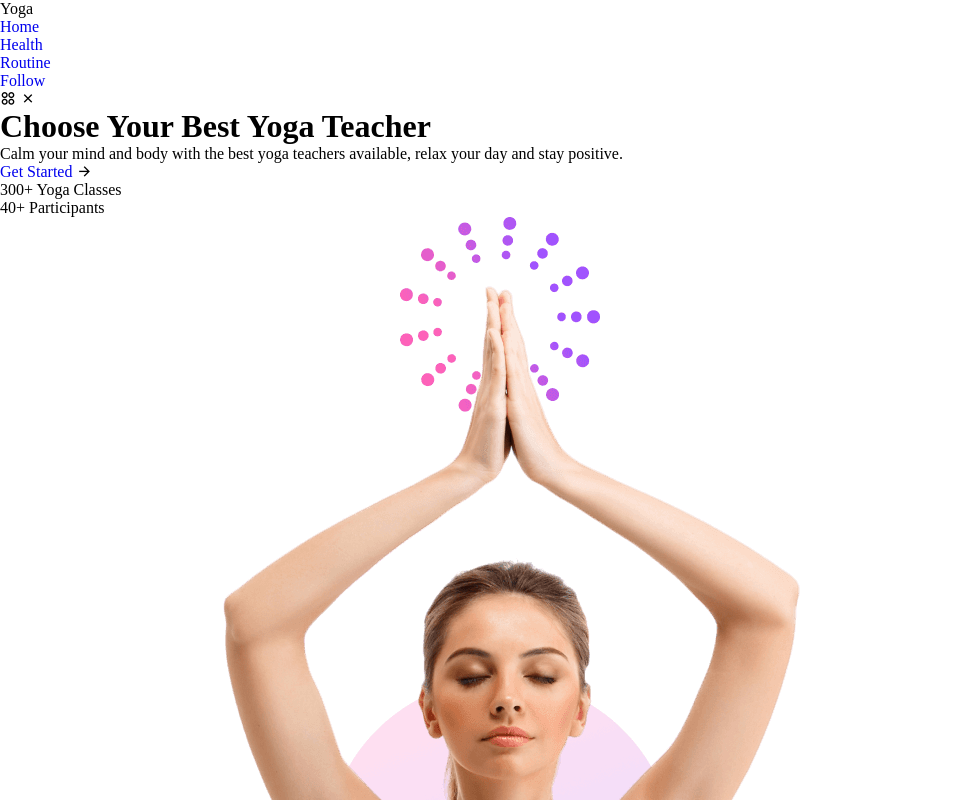
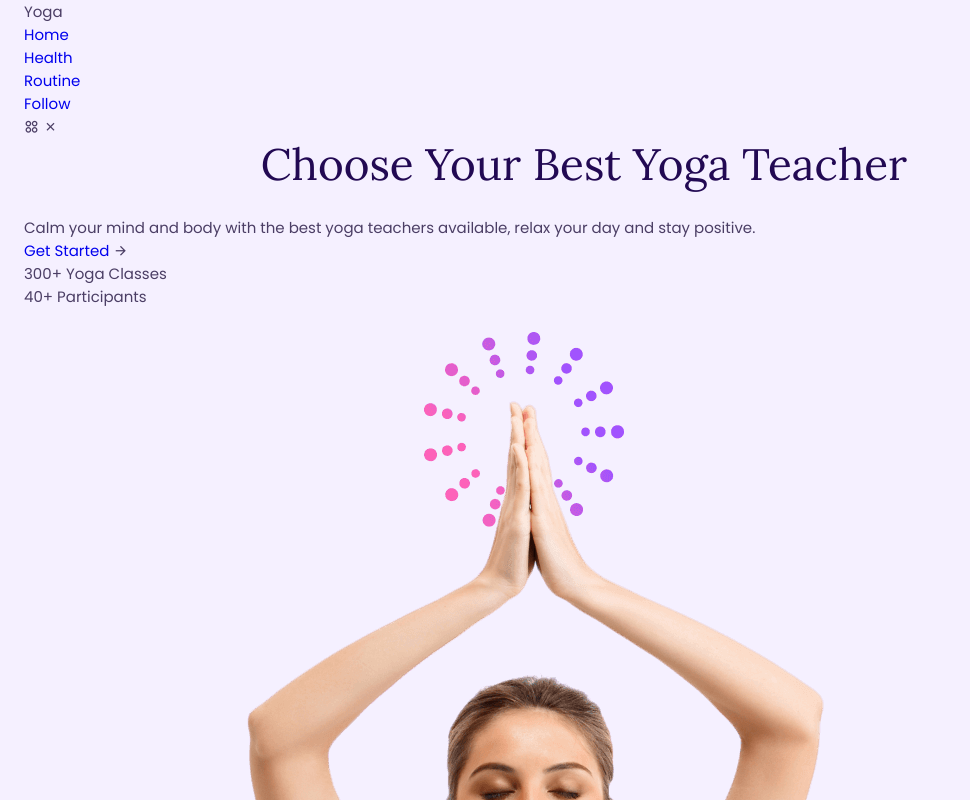
Before and after one commit to OrangaG/yoga-landing-page, a website built with Vite: page index.html in a window 1280 px wide. Shown: the top 800 px of the page, without its empty margins (0-970 px from the left). Built offline with nearby package versions, Linux system fonts and the light colour scheme.

Commit message:
base styling done

```diff
--- a/index.html
+++ b/index.html
@@ -31,23 +31,25 @@
       </header>
 
       <!-- Main section -->
-      <main class="main" id="home">
-        <div class="main__container grid">
-          <div class="main__details">
-            <h1 class="main__title">
+      <main class="main">
+        <!-- Home section -->
+        <section class="home section" id="home">
+          <div class="home__container grid">
+            <div class="home__details">
+              <h1 class="home__title">
                 Choose Your Best <span>Yoga</span> Teacher
               </h1>
-            <div class="main__star"></div>
-            <div class="main__circle"></div>
-            <p class="main__description">
+              <div class="home__star"></div>
+              <div class="home__circle"></div>
+              <p class="home__description">
                 Calm your mind and body with the best yoga teachers available,
                 relax your day and stay positive.
               </p>
-            <span class="main__btn btn--primary">
-              <a href="#" class="main__link">Get Started</a>
+              <span class="home__btn btn--primary">
+                <a href="#" class="home__link">Get Started</a>
                 <i class="ri-arrow-right-line"></i>
               </span>
-            <div class="main__info">
+              <div class="home__info">
                 <div class="info__class">300+ Yoga Classes</div>
                 <div class="info__members">40+ Participants</div>
               </div>
@@ -55,12 +57,13 @@
             <img
               src="/home-yoga.png"
               alt="woman in a yoga position"
-            class="main__image"
+              class="home__image"
             />
           </div>
-      </main>
+        </section>
 
-      <section class="influencers">
+        <!-- Influencers section -->
+        <section class="influencers section" id="influencers">
           <div class="influencers__container grid">
             <div class="influencers__image">
               <p class="influencers__number">#01</p>
@@ -84,7 +87,7 @@
         </section>
 
         <!-- Health section -->
-      <section class="health" id="health">
+        <section class="health section" id="health">
           <div class="health__container grid">
             <div class="health__image__wrapper">
               <div class="heart__info">
@@ -103,10 +106,11 @@
             </div>
 
             <div class="health__info">
-            <h2 class="health__title">Bring Happiness To Good Health!</h2>
+              <h2 class="section__title">Bring Happiness To Good Health!</h2>
               <p class="health__text">
-              If you take care of your good health, take care of your mentality
-              and lead a healthy life with positive thoughts every day.
+                If you take care of your good health, take care of your
+                mentality and lead a healthy life with positive thoughts every
+                day.
               </p>
 
               <span class="btn--primary">
@@ -118,13 +122,13 @@
         </section>
 
         <!-- Routine section -->
-      <section class="routine" id="routine">
+        <section class="routine section" id="routine">
           <div class="routine__container grid">
             <div class="routine__info">
-            <h2 class="routine__title">Anytime, Any Place, Any Workout</h2>
+              <h2 class="section__title">Anytime, Any Place, Any Workout</h2>
               <p class="routine__text">
-              Take your routine at any time of your day, with the new videos and
-              with the teachers who will guide you.
+                Take your routine at any time of your day, with the new videos
+                and with the teachers who will guide you.
               </p>
               <span class="btn--primary">
                 <a href="#" class="routine__link">Get Started Free</a>
@@ -156,14 +160,11 @@
         </section>
 
         <!-- Follow section -->
-      <section class="follow" id="follow">
+        <section class="follow section" id="follow">
           <div class="follow__container grid">
-          <img
-            src="public/follow-yoga-1.png"
-            alt="woman stretching on the beach"
-          />
+            <img src="/follow-yoga-1.png" alt="woman stretching on the beach" />
             <div class="follow__text">
-            <h2 class="follow__title">
+              <h2 class="section__title">
                 Follow Us On Instagram <span>#Yoga</span>
               </h2>
               <span class="btn--secondary">
@@ -171,25 +172,22 @@
                 <i class="ri-arrow-right-line"></i>
               </span>
             </div>
-          <img src="public/follow-yoga-2.png" alt="woman doing a yoga pose" />
+            <img src="/follow-yoga-2.png" alt="woman doing a yoga pose" />
+            <img src="/follow-yoga-3.png" alt="woman stretching in a forest" />
             <img
-            src="public/follow-yoga-3.png"
-            alt="woman stretching in a forest"
-          />
-          <img
-            src="public/follow-yoga-4.png"
+              src="/follow-yoga-4.png"
               alt="man doing a yoga pose on the beach"
             />
           </div>
         </section>
 
         <!-- Join section -->
-      <section class="join" id="join">
+        <section class="join section" id="join">
           <div class="join__container">
-          <h2 class="join__title">Join our newsletter</h2>
+            <h2 class="section__title">Join our newsletter</h2>
             <p class="join__text">
-            Subscribe to our newsletter to be aware of many things on discounts,
-            gifts, training and much more. Just enter your email.
+              Subscribe to our newsletter to be aware of many things on
+              discounts, gifts, training and much more. Just enter your email.
             </p>
 
             <form action="#" method="post">
@@ -200,8 +198,10 @@
             </form>
           </div>
         </section>
+      </main>
 
-      <footer class="footer" id="footer">
+      <!-- Footer section -->
+      <footer class="footer">
         <div class="footer__container grid">
           <div class="footer__info">
             <div class="footer__logo">Yoga</div>
--- a/src/sass/abstracts/_colors.scss
+++ b/src/sass/abstracts/_colors.scss
@@ -0,0 +1,13 @@
+$first-color: hsl(260, 100%, 66%);
+$second-color: hsl(328, 100%, 66%);
+
+$gradient-color: linear-gradient(75deg, $second-color 12%, $first-color 90%);
+
+$first-color-light: hsl(260, 88%, 92%);
+$first-color-dark: hsl(260, 80%, 16%);
+$title-color: hsl(260, 80%, 18%);
+$text-color: hsl(260, 24%, 32%);
+$text-color-light: hsl(260, 16%, 65%);
+$white-color: hsl(0, 0%, 100%);
+$body-color: hsl(260, 100%, 97%);
+$container-color: hsl(0, 0%, 100%);
--- a/src/sass/abstracts/_mixins.scss
+++ b/src/sass/abstracts/_mixins.scss
@@ -0,0 +1,32 @@
+$breakpoint-medium: 1152px;
+$breakpoint-small: 320px;
+
+@mixin screen($size, $type: min, $pixels: $breakpoint-small) {
+  @if $size == "small" {
+    @media screen and ($type + -width: $breakpoint-small) {
+      @content;
+    }
+  } @else if $size == "med-small" {
+    @media screen and ($type + -width: $breakpoint-medium-small) {
+      @content;
+    }
+  } @else if $size == "medium" {
+    @media screen and ($type + -width: $breakpoint-medium) {
+      @content;
+    }
+  } @else if $size == "large" {
+    @media screen and ($type + -width: $breakpoint-large) {
+      @content;
+    }
+  } @else if $size == "custom" {
+    @media screen and ($type + -width: $pixels + px) {
+      @content;
+    }
+  } @else {
+    @content;
+  }
+}
+
+@mixin dark-theme($secondary-color) {
+  @content;
+}
--- a/src/sass/abstracts/_variables.scss
+++ b/src/sass/abstracts/_variables.scss
@@ -0,0 +1,3 @@
+$header-height: 3.5rem;
+$z-tooltip: 10;
+$z-fixed: 100;
--- a/src/sass/base/_base.scss
+++ b/src/sass/base/_base.scss
@@ -0,0 +1,27 @@
+@use "../abstracts/colors" as c;
+@use "../base/typography" as t;
+@use "../abstracts/variables" as v;
+
+body,
+input,
+button {
+  font-family: t.$body-font;
+  font-size: t.$normal-font-size;
+}
+
+body {
+  background-color: c.$body-color;
+  color: c.$text-color;
+}
+
+h1,
+h2,
+h3,
+h4 {
+  color: c.$title-color;
+  font-weight: t.$font-regular;
+}
+
+header {
+  height: v.$header-height;
+}
--- a/src/sass/base/_typography.scss
+++ b/src/sass/base/_typography.scss
@@ -0,0 +1,34 @@
+@use "../abstracts/mixins" as m;
+
+@import url("https://fonts.googleapis.com/css2?family=Lora:wght@400;500&family=Poppins:wght@400;500&display=swap");
+
+$body-font: "Poppins", sans-serif;
+$second-font: "Lora", serif;
+$biggest-font-size: 2.75rem;
+$bigger-font-size: 2rem;
+$big-font-size: 1.75rem;
+$normal-font-size: 0.938rem;
+$small-font-size: 0.813rem;
+$smaller-font-size: 0.75rem;
+$h1-font-size: 1.5rem;
+$h2-font-size: 1.25rem;
+$h3-font-size: 1rem;
+
+/*========== Font weight ==========*/
+$font-regular: 400;
+$font-medium: 500;
+
+/*========== Responsive typography ==========*/
+@include m.screen(medium) {
+  :root {
+    $biggest-font-size: 6rem;
+    $bigger-font-size: 4rem;
+    $big-font-size: 3.5rem;
+    $h1-font-size: 2.25rem;
+    $h2-font-size: 1.5rem;
+    $h3-font-size: 1.25rem;
+    $normal-font-size: 1rem;
+    $small-font-size: 0.875rem;
+    $smaller-font-size: 0.813rem;
+  }
+}
--- a/src/sass/layout/_container.scss
+++ b/src/sass/layout/_container.scss
@@ -0,0 +1,8 @@
+.container {
+  max-width: 1120px;
+  margin-inline: 1.5rem;
+}
+
+.main {
+  overflow: hidden; /* For animation ScrollReveal */
+}
--- a/src/sass/layout/_grid.scss
+++ b/src/sass/layout/_grid.scss
@@ -0,0 +1,4 @@
+.grid {
+  display: grid;
+  gap: 1.5rem;
+}
--- a/src/sass/layout/_index.scss
+++ b/src/sass/layout/_index.scss
@@ -4,3 +4,4 @@
 @forward "./grid";
 @forward "./header";
 @forward "./navigation";
+@forward "./section";
--- /dev/null
+++ b/src/sass/layout/_section.scss
@@ -0,0 +1,17 @@
+@use "../base/typography" as t;
+
+.section {
+  padding-block: 5rem 1rem;
+}
+
+.home__title,
+.section__title {
+  text-align: center;
+  font-size: t.$bigger-font-size;
+  font-family: t.$second-font;
+  margin-bottom: 1.5rem;
+}
+
+.home__title {
+  font-size: t.$biggest-font-size;
+}
--- a/src/sass/themes/_index.scss
+++ b/src/sass/themes/_index.scss
@@ -1,2 +1 @@
 @forward "./dark-theme";
-@forward "./light-theme";
```
Also changed, not shown: src/sass/themes/_light-theme.scss (deleted). Lines whose indentation alone changed are shown as unchanged.
